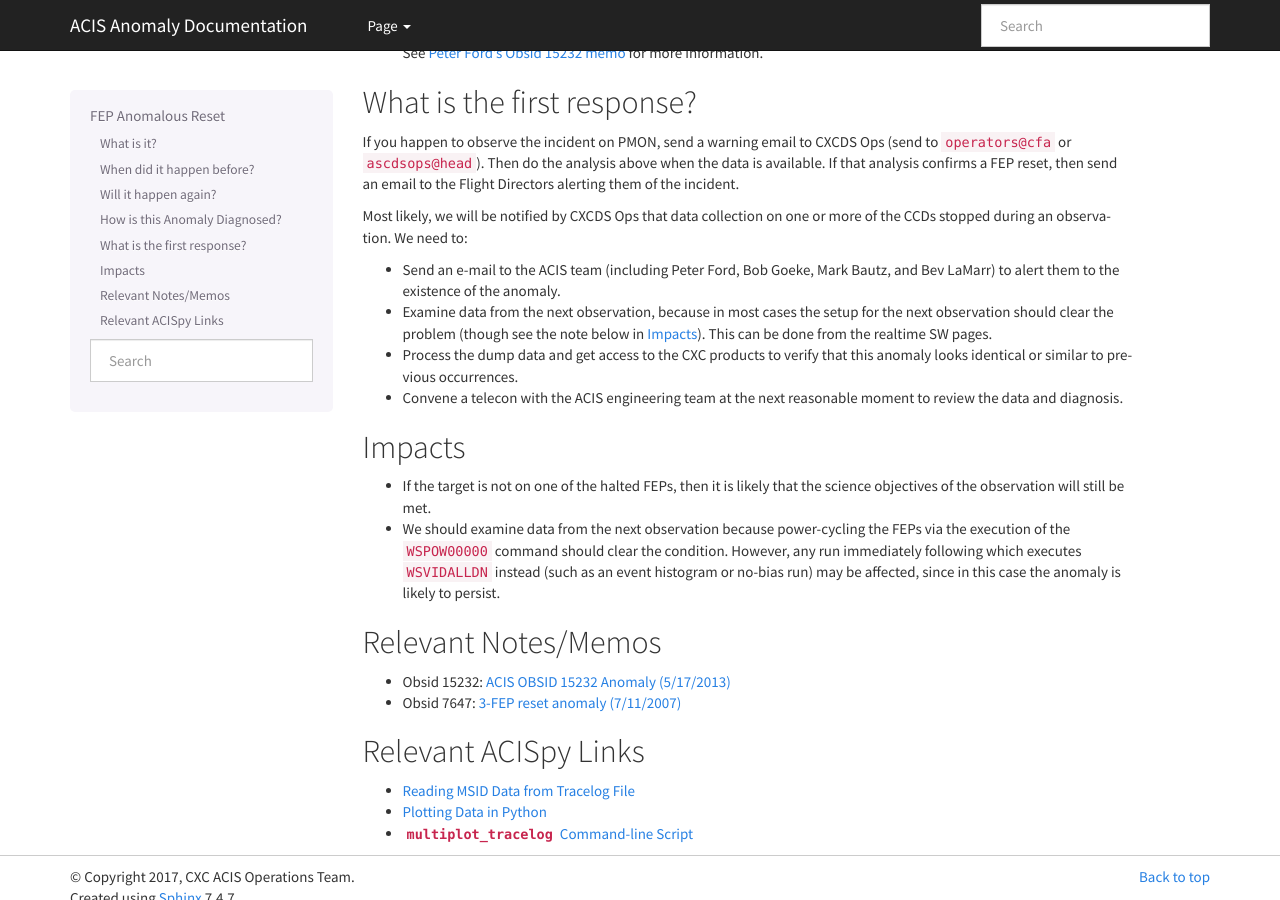
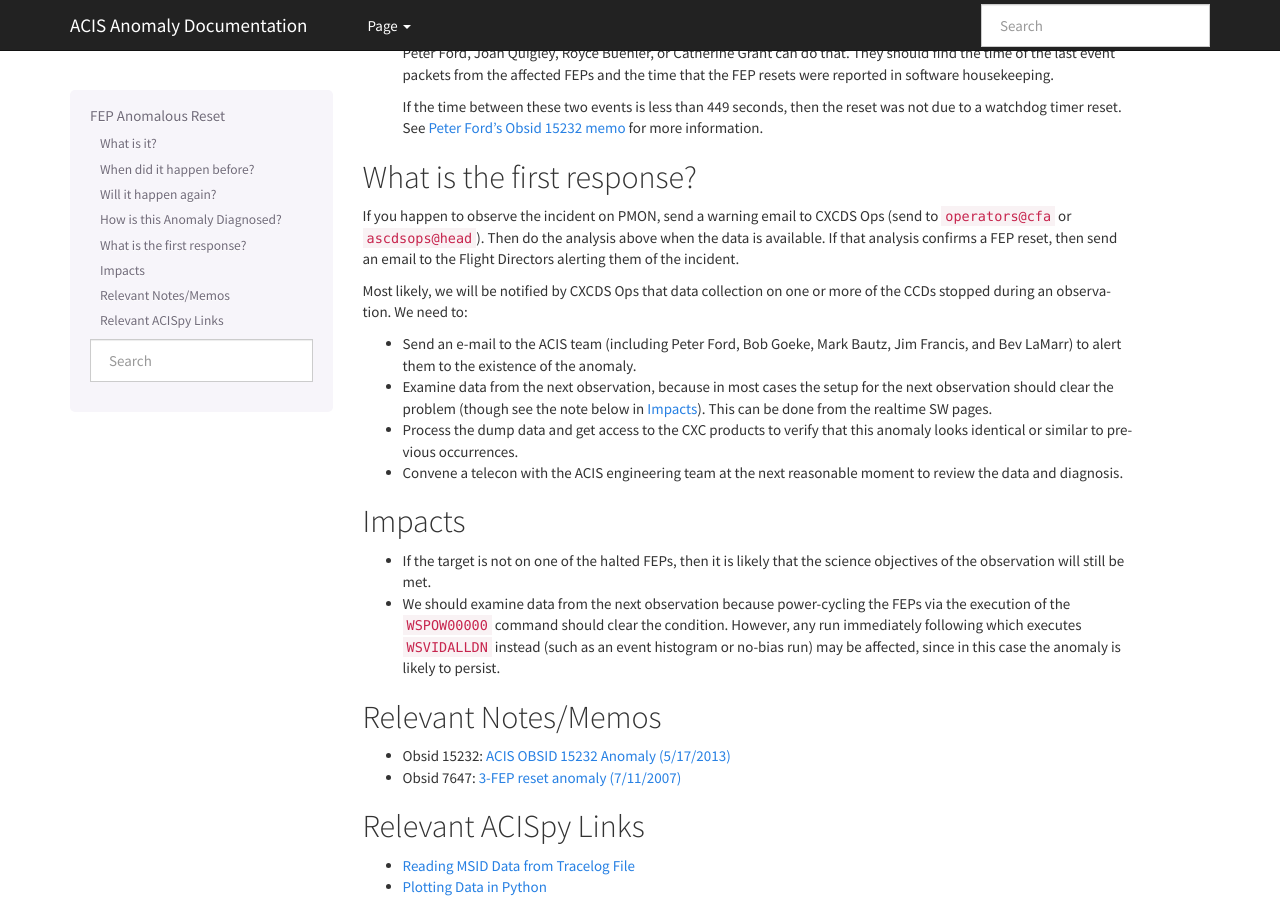
Before and after one commit to acisops/acis_anomaly_pages, a Sphinx documentation site: the page built from source/fep_reset.rst, in a window 1280 px wide and 900 px high, scrolled down 1757 px. Built offline with Sphinx 7.4.7, drawn with Linux system fonts in a browser that asks for light colours; some of the changed text lies outside the part shown.

Commit message:
Some updates after the most recent FEP reset

```diff
--- a/source/fep_reset.rst
+++ b/source/fep_reset.rst
@@ -141,7 +147,7 @@ Most likely, we will be notified by CXCDS Ops that data collection on one or mor
 the CCDs stopped during an observation. We need to:
 
 * Send an e-mail to the ACIS team (including Peter Ford, Bob Goeke, Mark Bautz,
-  and Bev LaMarr) to alert them to the existence of the anomaly.
+  Jim Francis, and Bev LaMarr) to alert them to the existence of the anomaly.
 
 * Examine data from the next observation, because in most cases the setup for
   the next observation should clear the problem (though see the note below in
```
Also changed, not shown: other parts of source/fep_reset.rst (+6 -0 lines).
